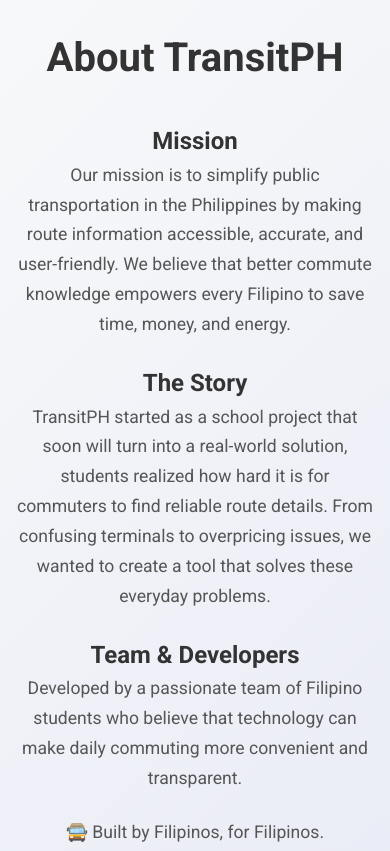
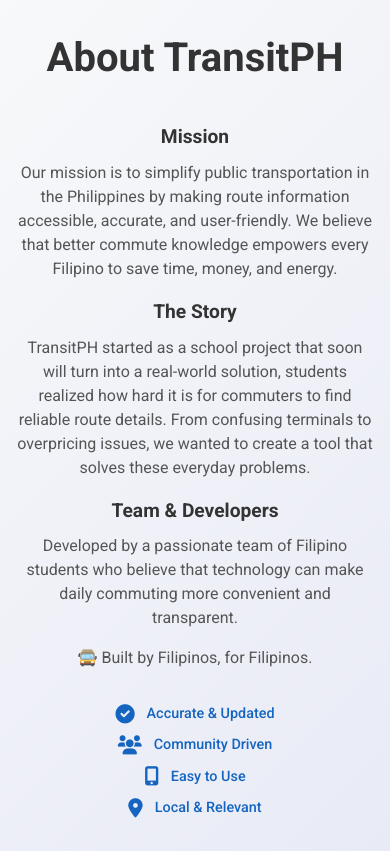
Before and after one commit to Aceeeee29/transit-ph-beta-website, a plain HTML site: page index.html in a window 390 px wide. Shown: the part 4060-4911 px from the top of the page. Drawn offline with Linux system fonts and the light colour scheme.

Commit message:
Add files via upload

```diff
--- a/styles.css
+++ b/styles.css
@@ -1008,4 +1008,29 @@ html {
     .cta-content h2 {
         font-size: 2rem;
     }
+
+    .about-text h1 {
+        font-size: 1.2rem;
+        margin-bottom: 0.5rem;
+    }
+
+    .about-text p {
+        font-size: 1rem;
+        line-height: 1.5;
+        margin-bottom: 1rem;
+    }
+
+    .about-features {
+        flex-direction: column;
+        gap: 0.5rem;
+        align-items: center;
+    }
+
+    .about-feature {
+        font-size: 0.9rem;
+    }
+
+    .about-feature i {
+        font-size: 1.2rem;
+    }
 }
```
